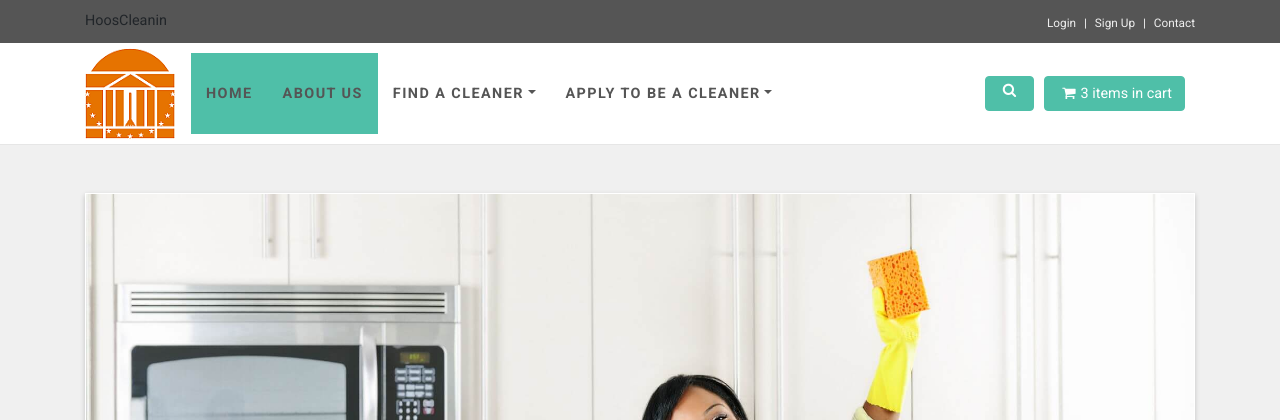
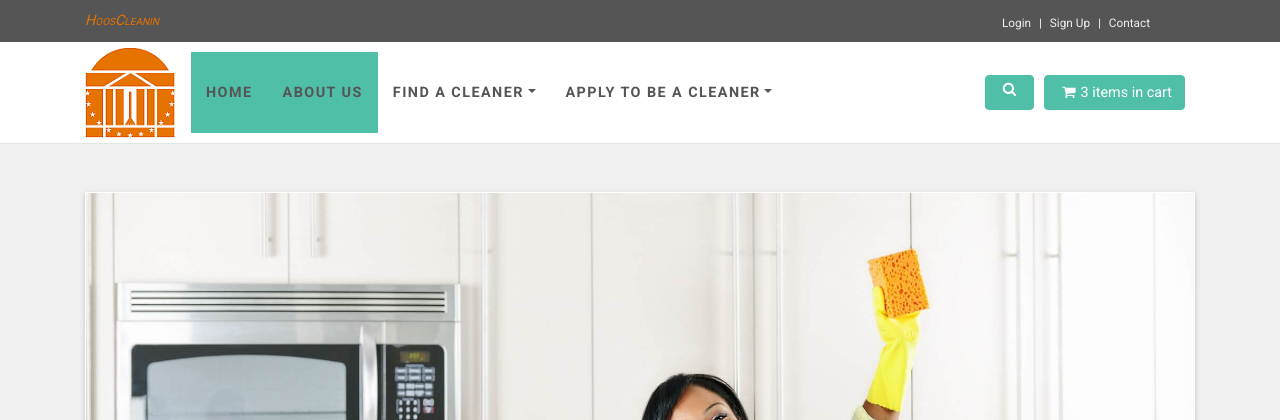
Before and after one commit to advaitk13/HoosCleanin, a PHP site: page / in a window 1280 px wide. Shown: the top 420 px of the page. Run offline with PHP 8.4, Linux system fonts and the light colour scheme; some libraries are stand-ins or nearby versions.

Commit message:
Fixed the header fonts, colors, and orientation

```diff
--- a/contact.html
+++ b/contact.html
@@ -50,15 +50,17 @@
       <div id="top">
         <div class="container">
           <div class="row">
+            <div class = "toptab">
               <div class="col-lg-6 text-center text-lg-left">HoosCleanin</div>
-            <div class="col-lg-6 text-center text-lg-right">
+            </div>
+            <div class="col-lg-6 text-center text-lg-right" style="position:absolute; left:525px;">
                   <ul class="menu list-inline mb-0">
                     <li class="list-inline-item"><a href="#" data-toggle="modal" data-target="#login-modal">Login</a></li>
                     <li class="list-inline-item"><a href="register.html">Sign Up</a></li>
                     <li class="list-inline-item"><a href="contact.html">Contact</a></li>
-
                   </ul>
             </div>
+
           </div>
         </div>
         <div id="login-modal" tabindex="-1" role="dialog" aria-labelledby="Login" aria-hidden="true" class="modal fade">
--- a/css/custom.css
+++ b/css/custom.css
@@ -1 +1,7 @@
 /* your styles go here */
+.toptab
+{
+	color:#E57200;
+	font-style: oblique;
+	font-variant: small-caps;
+}
--- a/index.html
+++ b/index.html
@@ -34,15 +34,17 @@
       <div id="top">
         <div class="container">
           <div class="row">
+            <div class = "toptab">
               <div class="col-lg-6 text-center text-lg-left">HoosCleanin</div>
-            <div class="col-lg-6 text-center text-lg-right">
+            </div>
+            <div class="col-lg-6 text-center text-lg-right" style="position:absolute; left:525px;">
                   <ul class="menu list-inline mb-0">
                     <li class="list-inline-item"><a href="#" data-toggle="modal" data-target="#login-modal">Login</a></li>
                     <li class="list-inline-item"><a href="register.html">Sign Up</a></li>
                     <li class="list-inline-item"><a href="contact.html">Contact</a></li>
-
                   </ul>
             </div>
+
           </div>
         </div>
         <div id="login-modal" tabindex="-1" role="dialog" aria-labelledby="Login" aria-hidden="true" class="modal fade">
--- a/register.html
+++ b/register.html
@@ -34,15 +34,17 @@
       <div id="top">
         <div class="container">
           <div class="row">
+            <div class = "toptab">
               <div class="col-lg-6 text-center text-lg-left">HoosCleanin</div>
-            <div class="col-lg-6 text-center text-lg-right">
+            </div>
+            <div class="col-lg-6 text-center text-lg-right" style="position:absolute; left:525px;">
                   <ul class="menu list-inline mb-0">
                     <li class="list-inline-item"><a href="#" data-toggle="modal" data-target="#login-modal">Login</a></li>
                     <li class="list-inline-item"><a href="register.html">Sign Up</a></li>
                     <li class="list-inline-item"><a href="contact.html">Contact</a></li>
-
                   </ul>
             </div>
+
           </div>
         </div>
         <div id="login-modal" tabindex="-1" role="dialog" aria-labelledby="Login" aria-hidden="true" class="modal fade">
--- a/text.html
+++ b/text.html
@@ -34,15 +34,17 @@
       <div id="top">
         <div class="container">
           <div class="row">
+            <div class = "toptab">
               <div class="col-lg-6 text-center text-lg-left">HoosCleanin</div>
-            <div class="col-lg-6 text-center text-lg-right">
+            </div>
+            <div class="col-lg-6 text-center text-lg-right" style="position:absolute; left:525px;">
                   <ul class="menu list-inline mb-0">
                     <li class="list-inline-item"><a href="#" data-toggle="modal" data-target="#login-modal">Login</a></li>
                     <li class="list-inline-item"><a href="register.html">Sign Up</a></li>
                     <li class="list-inline-item"><a href="contact.html">Contact</a></li>
-
                   </ul>
             </div>
+
           </div>
         </div>
         <div id="login-modal" tabindex="-1" role="dialog" aria-labelledby="Login" aria-hidden="true" class="modal fade">
```
Also changed, not shown: 1 other file. Lines whose indentation alone changed are shown as unchanged.
